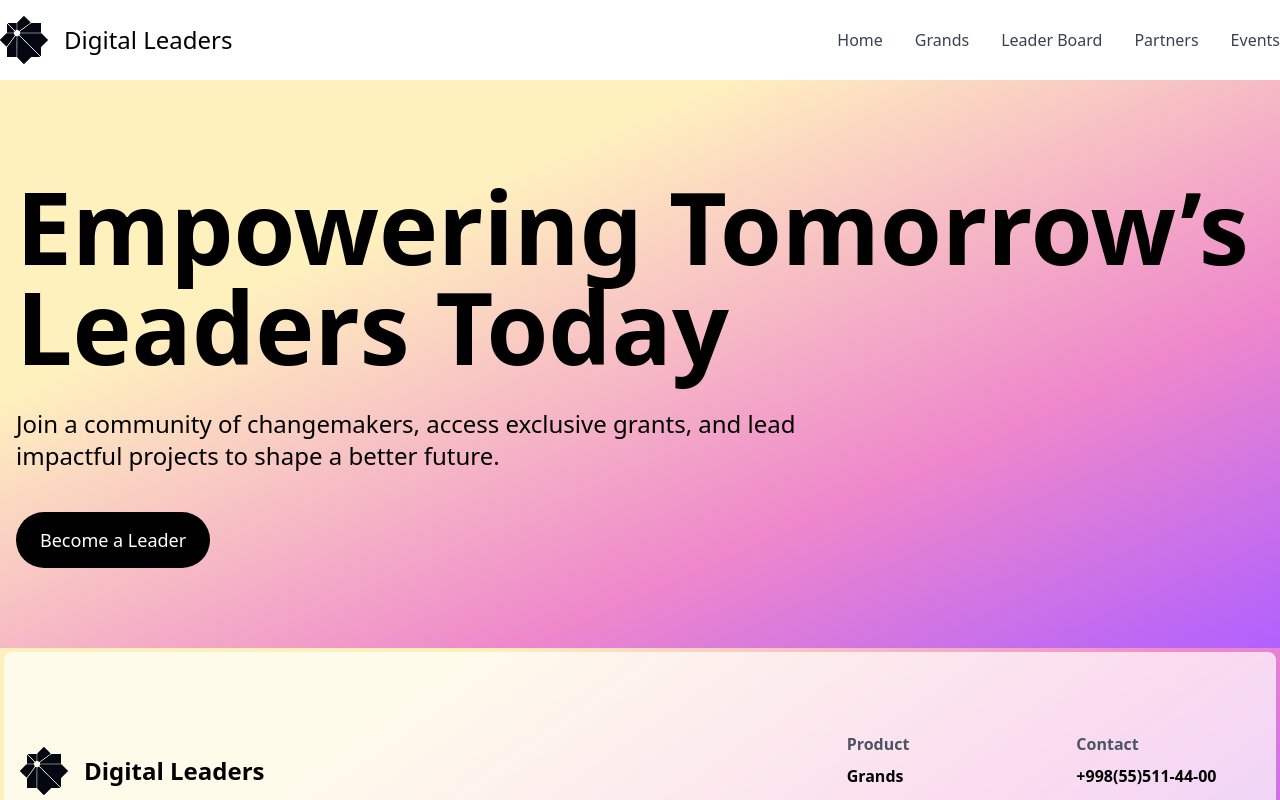
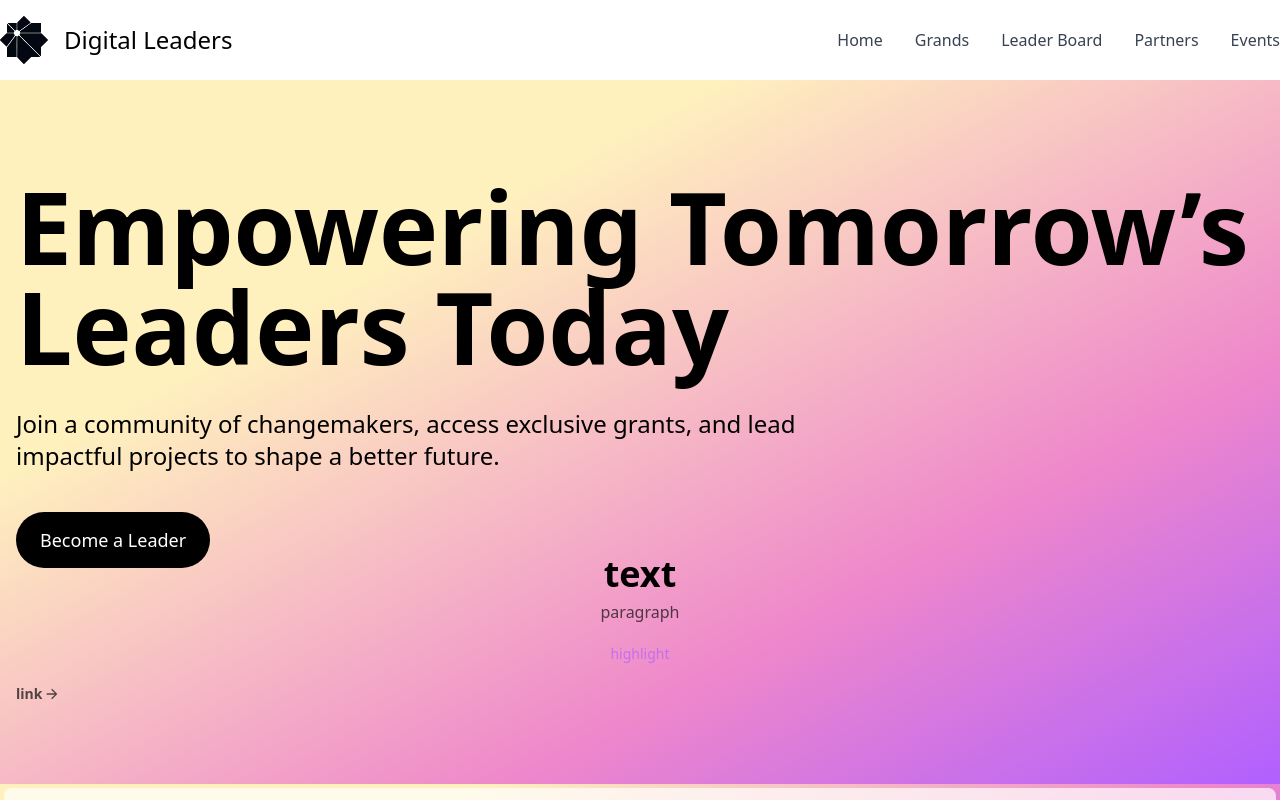
Before and after one commit to N-Botirovna/Digital-leaders, a React (Vite) app: page / in a window 1280 px wide. Shown: the top 800 px of the page. Built offline with nearby package versions, Linux system fonts and the light colour scheme.

Commit message:
general components

```diff
--- /dev/null
+++ b/src/component/ui/DirectLink.jsx
@@ -0,0 +1,13 @@
+import React from 'react'
+import icon from "../../assets/images/icon/arrowRight.svg"
+
+const DirectLink = ({text,style}) => {
+  return (
+  <div className='flex items-center mx-auto text-[#0A0A0AB2] font-semibold text-sm leading-sm text-opacity-70 cursor-pointer'>
+    <span>{text}</span>
+    <img src={icon} alt="->" />
+  </div>
+  )
+}
+
+export default DirectLink
--- /dev/null
+++ b/src/component/ui/HighLight.jsx
@@ -0,0 +1,9 @@
+import React from 'react'
+
+const HighLight = ({text,style}) => {
+  return (
+  <p className="font-normal text-sm leading-xs text-center text-[#B060FF] text-opacity-70 my-5" >{text}</p>
+  )
+}
+
+export default HighLight
--- /dev/null
+++ b/src/component/ui/Paragraph.jsx
@@ -0,0 +1,9 @@
+import React from 'react'
+
+const Paragraph = ({text,style}) => {
+  return (
+  <p className="font-normal text-md leading-md text-center text-[#0A0A0AB2] text-opacity-70 my-5" >{text}</p>
+  )
+}
+
+export default Paragraph
--- a/src/component/ui/Title.jsx
+++ b/src/component/ui/Title.jsx
@@ -2,7 +2,7 @@ import React from 'react'
 
 const Title = ({text,style}) => {
   return (
-  <h1 className={`${style}`}>{text}</h1>
+  <h1 className="text-4xl `${style}` font-semibold leading-3 text-center" >{text}</h1>
   )
 }
 
--- a/src/pages/Home/index.jsx
+++ b/src/pages/Home/index.jsx
@@ -1,4 +1,8 @@
+import Title from "../../component/ui/Title";
 import Container from "../../component/ui/Container";
+import Paragraph from "../../component/ui/Paragraph";
+import HighLight from "../../component/ui/HighLight";
+import DirectLink from "../../component/ui/DirectLink";
 
 const Home = () => {
   return (
@@ -20,6 +24,10 @@ const Home = () => {
             <button className="font-inter text-lg font-medium leading-[24.2px] text-white bg-black px-6 py-3 md:py-4 rounded-full mt-10">
               Become a Leader
             </button>
+            <Title text={"text"}/>
+            <Paragraph text={"paragraph"}/>
+            <HighLight text={"highlight"}/>
+            <DirectLink text={"link"}/>
           </div>
         </Container>
       </header>
```
Also changed, not shown: src/assets/images/icon/arrowRight.svg (added).
